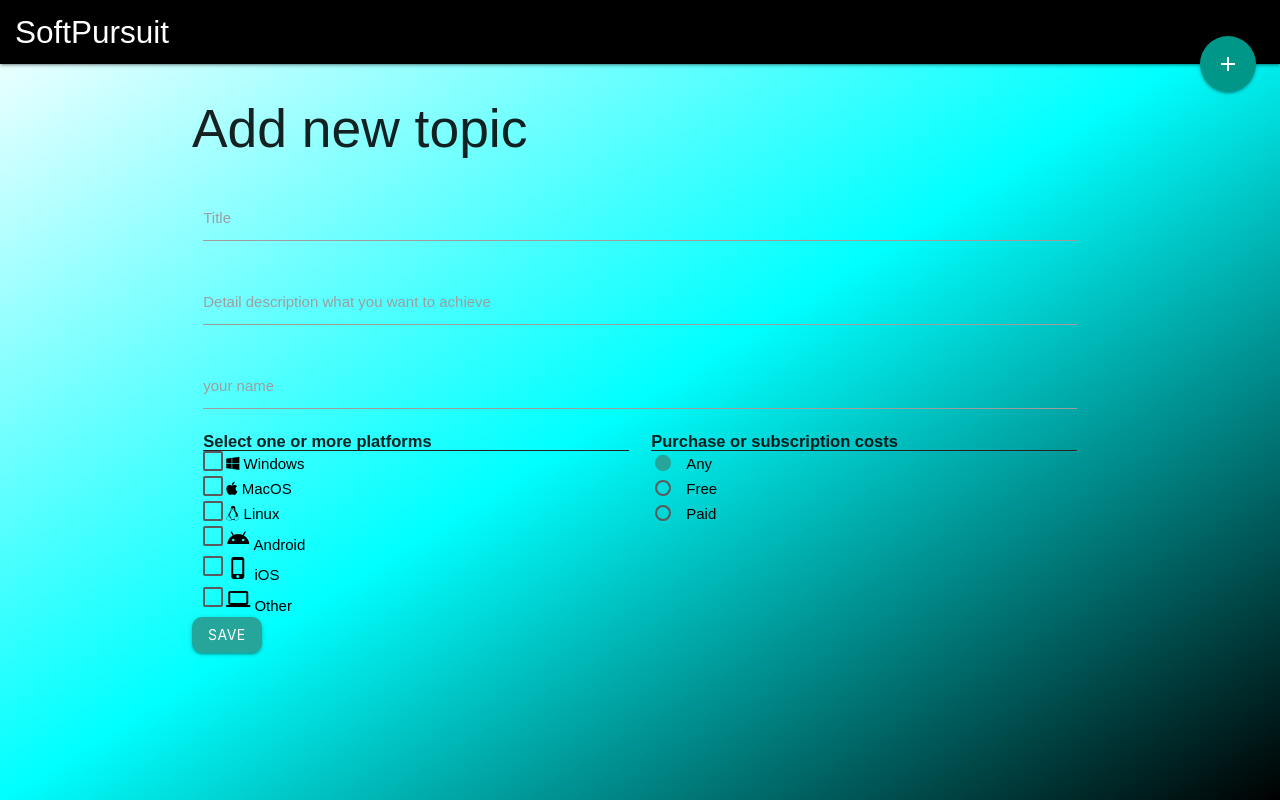
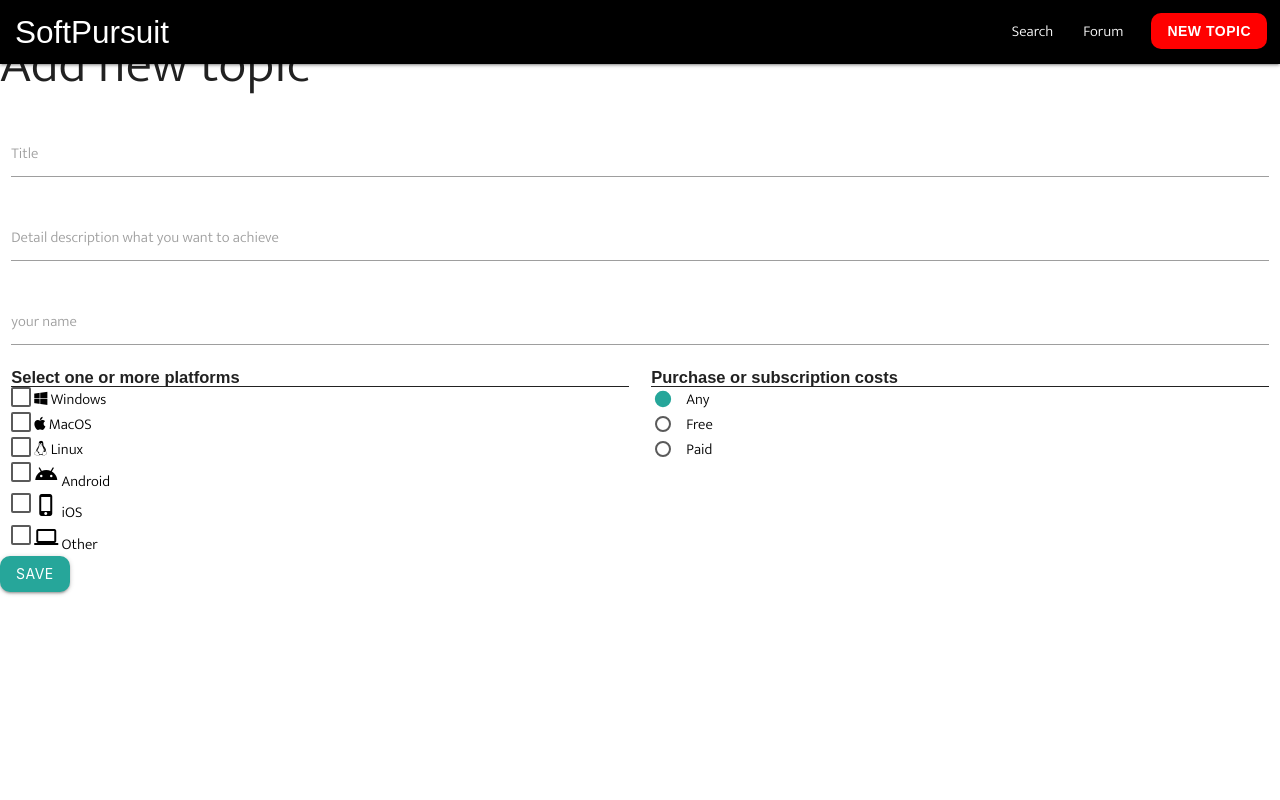
Before and after one commit to andreasjost/CI-MS3-Software-Forum, a Flask app: page /add_topic in a window 1280 px wide. Run offline with Flask 2, Linux system fonts and the light colour scheme; some libraries are stand-ins or nearby versions; some web fonts are replaced.

Commit message:
Separate topics.html into two sections, add styles and edit navbar accordingly

```diff
--- a/static/css/style.css
+++ b/static/css/style.css
@@ -1,18 +1,16 @@
 body {
-    /*
-    background-image: url("/static/images/bg-winter.jpg");
-    */
-    background-image: linear-gradient(to bottom right, white, aqua, black);
-    background-repeat: no-repeat;
-    background-size: cover;
     font-family: 'Mukta', sans-serif;
-    height: 100vh;
 }
 
 /* --------------------------------------------------- box special */
 
 .right-align {
     text-align: right;
+}
+
+section {
+    border-top: 75px solid transparent;
+    margin-top: -75px;
 }
 
 /* --------------------------------------------------- headers */
@@ -53,6 +51,8 @@ h4 {
 /* --------------------------------------------------- header */
 nav {
     background-color: #000;
+    position: fixed;
+    top: 0px;
 }
 
 .navbar-button {
@@ -76,7 +76,22 @@ nav {
     margin-top: 10px;
 }
 
-/* --------------------------------------------------- topics */
+/* --------------------------------------------------- search section */
+#search-section {
+    background-image: url("/static/images/bg-winter.jpg");
+    background-repeat: no-repeat;
+    background-size: cover;
+    height: 100vh;
+}
+
+
+
+/* --------------------------------------------------- topics section */
+
+#topics-section {
+    background-image: url("/static/images/bg-winter.jpg");
+    background-image: linear-gradient(to bottom right, white, aqua, black);
+}
 
 .select-wrapper input.select-dropdown {
     border: none;
--- a/templates/base.html
+++ b/templates/base.html
@@ -6,6 +6,7 @@
 	<link rel="stylesheet" href="https://cdnjs.cloudflare.com/ajax/libs/materialize/1.0.0/css/materialize.min.css">
     <link rel="stylesheet" href="https://cdnjs.cloudflare.com/ajax/libs/font-awesome/5.13.0/css/all.min.css" />
 	<link href="https://fonts.googleapis.com/css2?family=Blinker:wght@300;600&display=swap" rel="stylesheet">
+    <link href="https://fonts.googleapis.com/css2?family=Mukta:wght@300;600&display=swap" rel="stylesheet">
 	<link rel="stylesheet" href="{{url_for('static', filename='css/style.css')}}" type="text/css" />
 	<title>SoftPursuit</title>
 </head>
@@ -16,17 +17,24 @@
 
 			<div class="nav-wrapper">
 				<a href="{{url_for('get_topics')}}" class="brand-logo">SoftPursuit</a>
-				<a class="btn-floating btn-large halfway-fab waves-effect waves-light teal"
+
+                <a class="btn navbar-button right"
 					href="{{url_for('add_topic')}}">
-					<i class="material-icons">add</i>
+					New topic
 				</a>
+                <ul class="right hide-on-med-and-down">
+        <li class="active"><a href="#search-section">Search</a></li>
+        <li><a href="#topics-section">Forum</a></li>
+      </ul>
+
+
 			</div>
 		</nav>
 
 	</header>
-	<div class="container">
+
 		{% block content %} {% endblock %}
-	</div>
+
 	<script src="https://cdnjs.cloudflare.com/ajax/libs/jquery/3.4.1/jquery.min.js"></script>
 	<script src="https://cdnjs.cloudflare.com/ajax/libs/materialize/1.0.0/js/materialize.min.js"></script>
 	<script type="text/javascript">
```
Also changed, not shown: templates/topics.html (+8 -3 lines).
